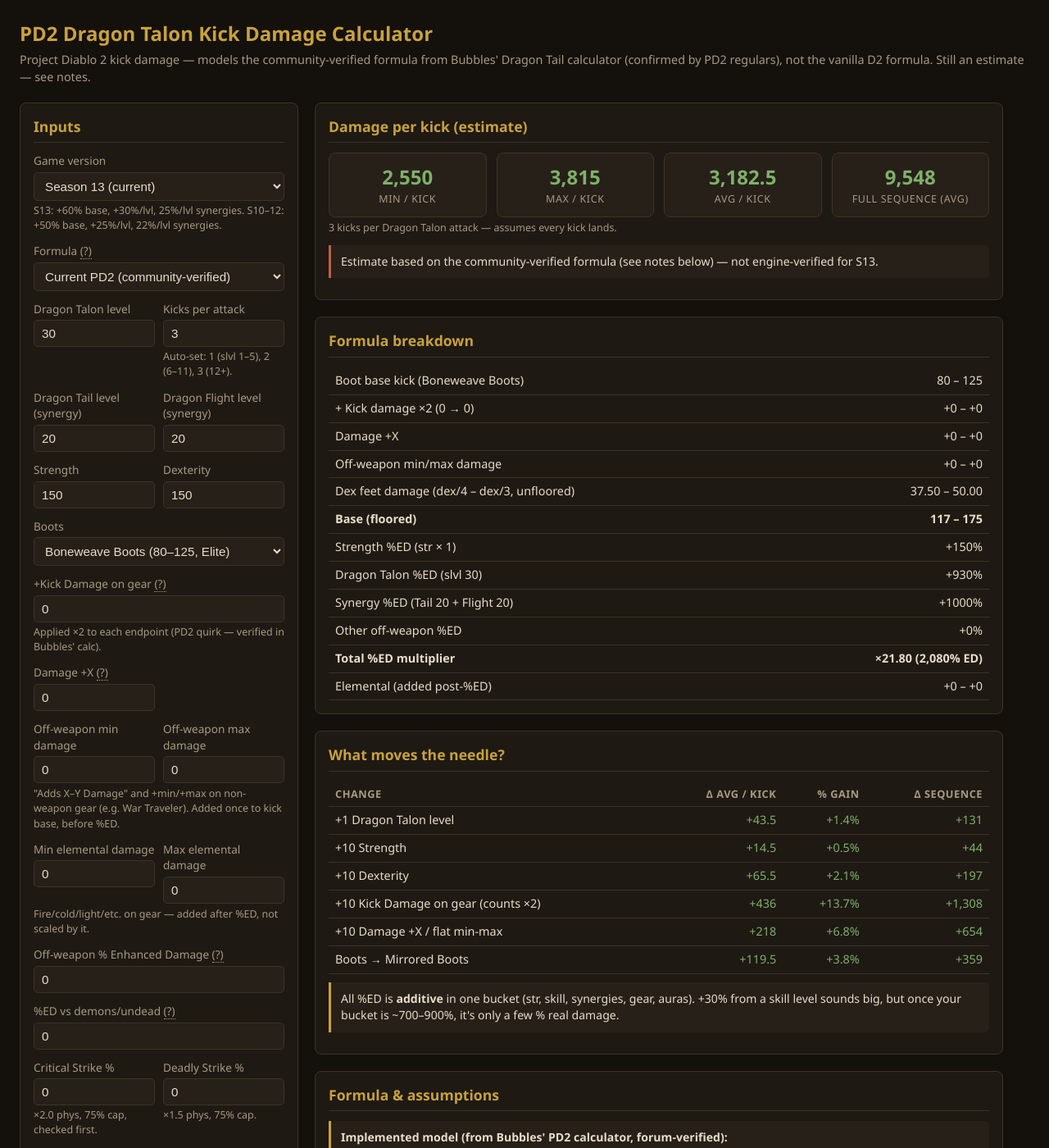
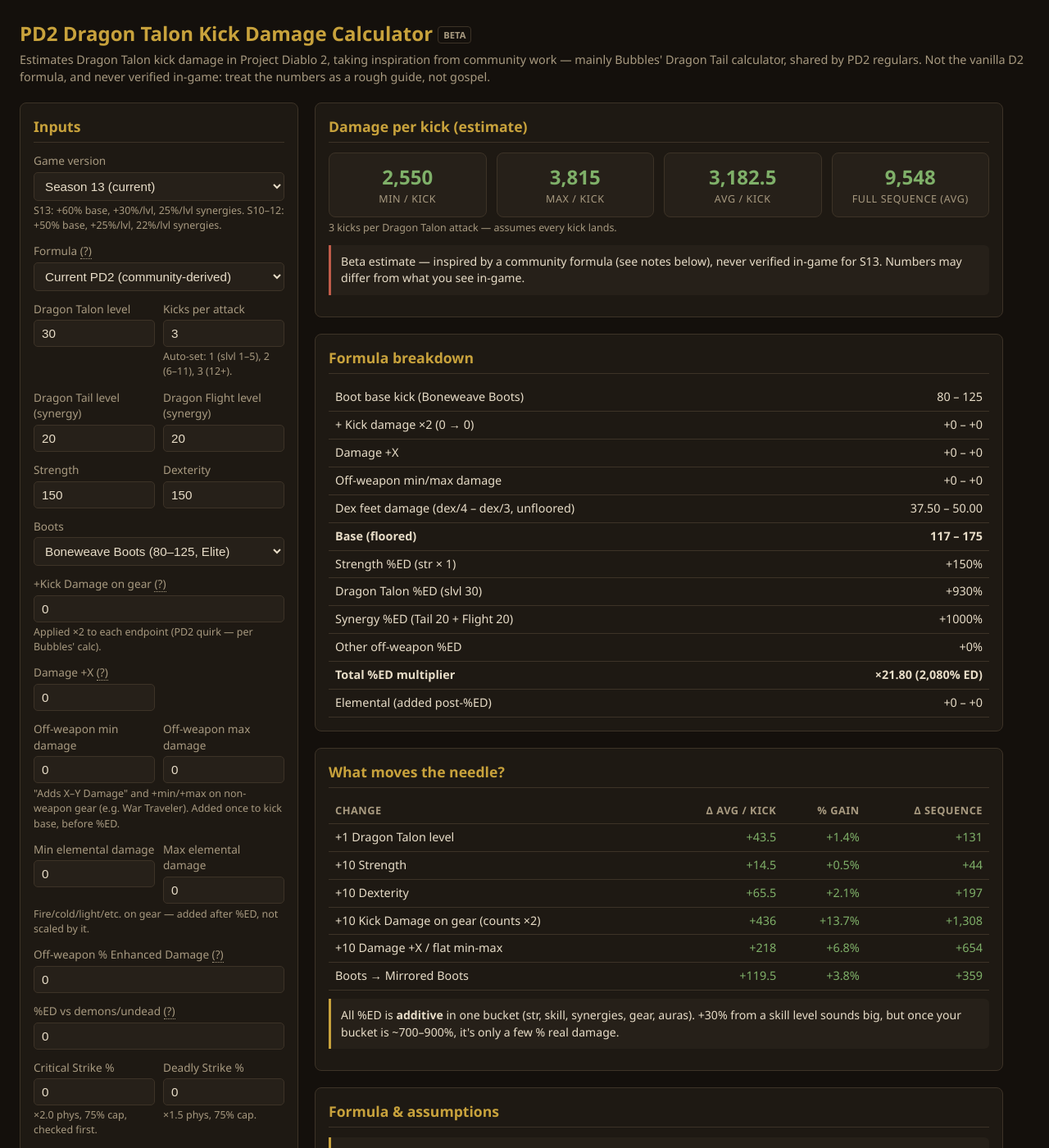
Before and after one commit to zagd3m/patchnotes, a Jekyll site: the page docs/calculators/dragontalon/index.html, which Jekyll copies as it is, in a window 1280 px wide and 1400 px high. Shown: the whole window at 82% size. Built offline with Jekyll 4.4.1, drawn with Linux system fonts in a browser that asks for light colours; some of the changed text lies outside the part shown.

Commit message:
Mark kicksin calculator as beta, clarify formula is community-derived not verified

```diff
--- a/docs/calculators/dragontalon/index.html
+++ b/docs/calculators/dragontalon/index.html
@@ -3,8 +3,8 @@
 <head>
 <meta charset="UTF-8">
 <meta name="viewport" content="width=device-width, initial-scale=1.0">
-<title>PD2 Dragon Talon Kick Damage Calculator</title>
-<meta name="description" content="Estimate Dragon Talon kick damage in Project Diablo 2 using the community-verified PD2 kick formula: boot base damage, dex scaling, strength %ED, and skill enhanced damage.">
+<title>PD2 Dragon Talon Kick Damage Calculator (Beta)</title>
+<meta name="description" content="Estimate Dragon Talon kick damage in Project Diablo 2. Beta — inspired by community work (Bubbles' kick calculator), not verified against the live game (yet).">
 <style>
   :root {
     --bg: #14100c;
@@ -63,8 +63,8 @@
 </head>
 <body>
 
-<h1>PD2 Dragon Talon Kick Damage Calculator</h1>
-<p class="sub">Project Diablo 2 kick damage — models the community-verified formula from Bubbles' Dragon Tail calculator (confirmed by PD2 regulars), not the vanilla D2 formula. Still an estimate — see notes.</p>
+<h1>PD2 Dragon Talon Kick Damage Calculator <span style="font-size:0.7rem;color:var(--muted);vertical-align:middle;border:1px solid var(--border);border-radius:4px;padding:2px 6px;">BETA</span></h1>
+<p class="sub">Estimates Dragon Talon kick damage in Project Diablo 2, taking inspiration from community work — mainly Bubbles' Dragon Tail calculator, shared by PD2 regulars. Not the vanilla D2 formula, and never verified in-game: treat the numbers as a rough guide, not gospel.</p>
 
 <div class="layout">
 
@@ -82,10 +82,10 @@
     </label>
 
     <label class="field">
-      <span>Formula <span class="tip" title="The current PD2 formula (dex/4–dex/3, str ×1.0, +kick damage counts double) comes from Bubbles' community spreadsheet, vouched as correct on the PD2 forums. The historical option is the literal S8 patch-note wording, now known to be inaccurate.">(?)</span></span>
+      <span>Formula <span class="tip" title="The current PD2 option (dex/4–dex/3, str ×1.0, +kick damage counts double) is inspired by Bubbles' community spreadsheet, vouched for on the PD2 forums — not officially confirmed. The historical option is the literal S8 patch-note wording, believed to be inaccurate.">(?)</span></span>
       <select id="model">
-        <option value="current" selected>Current PD2 (community-verified)</option>
-        <option value="patchnotes">S8 patch-notes wording (historical, inaccurate)</option>
+        <option value="current" selected>Current PD2 (community-derived)</option>
+        <option value="patchnotes">S8 patch-notes wording (historical, believed inaccurate)</option>
       </select>
     </label>
 
@@ -142,7 +142,7 @@
     <label class="field">
       <span>+Kick Damage on gear <span class="tip" title="e.g. Natalya's Odium set bonus (+30), unique claw (+30–40). Counts DOUBLE in PD2: +30 adds 60 to both min and max base.">(?)</span></span>
       <input type="number" id="kickFlat" min="0" value="0">
-      <div class="hint">Applied ×2 to each endpoint (PD2 quirk — verified in Bubbles' calc).</div>
+      <div class="hint">Applied ×2 to each endpoint (PD2 quirk — per Bubbles' calc).</div>
     </label>
 
     <div class="row2">
@@ -221,7 +221,7 @@
         <div class="stat" id="raceStat2" style="display:none"><div class="v" id="rRaceMax">–</div><div class="l">Max vs demon/undead</div></div>
       </div>
       <div class="hint" id="rSeqSub"></div>
-      <div class="note warn" style="margin-top:12px">Estimate based on the community-verified formula (see notes below) — not engine-verified for S13.</div>
+      <div class="note warn" style="margin-top:12px">Beta estimate — inspired by a community formula (see notes below), never verified in-game for S13. Numbers may differ from what you see in-game.</div>
     </div>
 
     <div class="panel">
@@ -241,21 +241,21 @@
     <div class="panel">
       <h2>Formula & assumptions</h2>
       <div class="note">
-        <strong>Implemented model (from Bubbles' PD2 calculator, forum-verified):</strong><br>
+        <strong>Implemented model (inspired by Bubbles' community PD2 calculator):</strong><br>
         <code>baseMin = floor(dex/4 + bootMin + kickFlat×2 + dmgPlus + flatMin)</code><br>
         <code>baseMax = floor(dex/3 + bootMax + kickFlat×2 + dmgPlus + flatMax)</code><br>
         <code>ED% = str×1.0 + talonED + synergyED + gearED + auraED</code><br>
         <code>kickDmg = floor(base × (1 + ED%/100)) + elemental</code>
       </div>
       <ul>
-        <li><strong>Single bucket:</strong> the dex "feet" term sits inside the same %ED multiplier as everything else — the vanilla two-term split does not exist in PD2.</li>
-        <li><strong>Strength:</strong> each point = +1% ED (×1.0). The "80%" patch-note wording is inaccurate to the implementation.</li>
+        <li><strong>Single bucket:</strong> in this model the dex "feet" term sits inside the same %ED multiplier as everything else — the vanilla two-term split isn't used.</li>
+        <li><strong>Strength:</strong> each point = +1% ED (×1.0). The "80%" patch-note wording doesn't match this model.</li>
         <li><strong>+Kick Damage counts double:</strong> +30 adds 60 to min and max base before %ED.</li>
         <li><strong>Elemental flat damage:</strong> added after %ED, not scaled, and not doubled by crits.</li>
         <li><strong>Skill ED:</strong> S13 → <code>30 + 30×slvl</code> (+25%/lvl per synergy); S10–12 → <code>25 + 25×slvl</code> (+22%/lvl per synergy).</li>
         <li><strong>Crits:</strong> CS ×2.0 and DS ×1.5, each 75%-capped, CS checked first. Expected value = <code>physAvg × (1 + cs + (1−cs)×ds×0.5)</code>.</li>
         <li><strong>Not modeled:</strong> crushing blow, open wounds, splash to secondary targets (same damage), target resistances/PDR.</li>
-        <li>Weapon damage and weapon %ED do <strong>not</strong> apply to kicks in PD2.</li>
+        <li>Weapon damage and weapon %ED are <strong>not</strong> used for kicks in this model.</li>
       </ul>
       <div class="note">Full source audit and remaining unknowns: see <code>formula.md</code> in this folder. Formula structure comes from a Season-11-era community sheet; S12/S13 didn't touch the kick routine, so it's assumed current.</div>
     </div>
```
